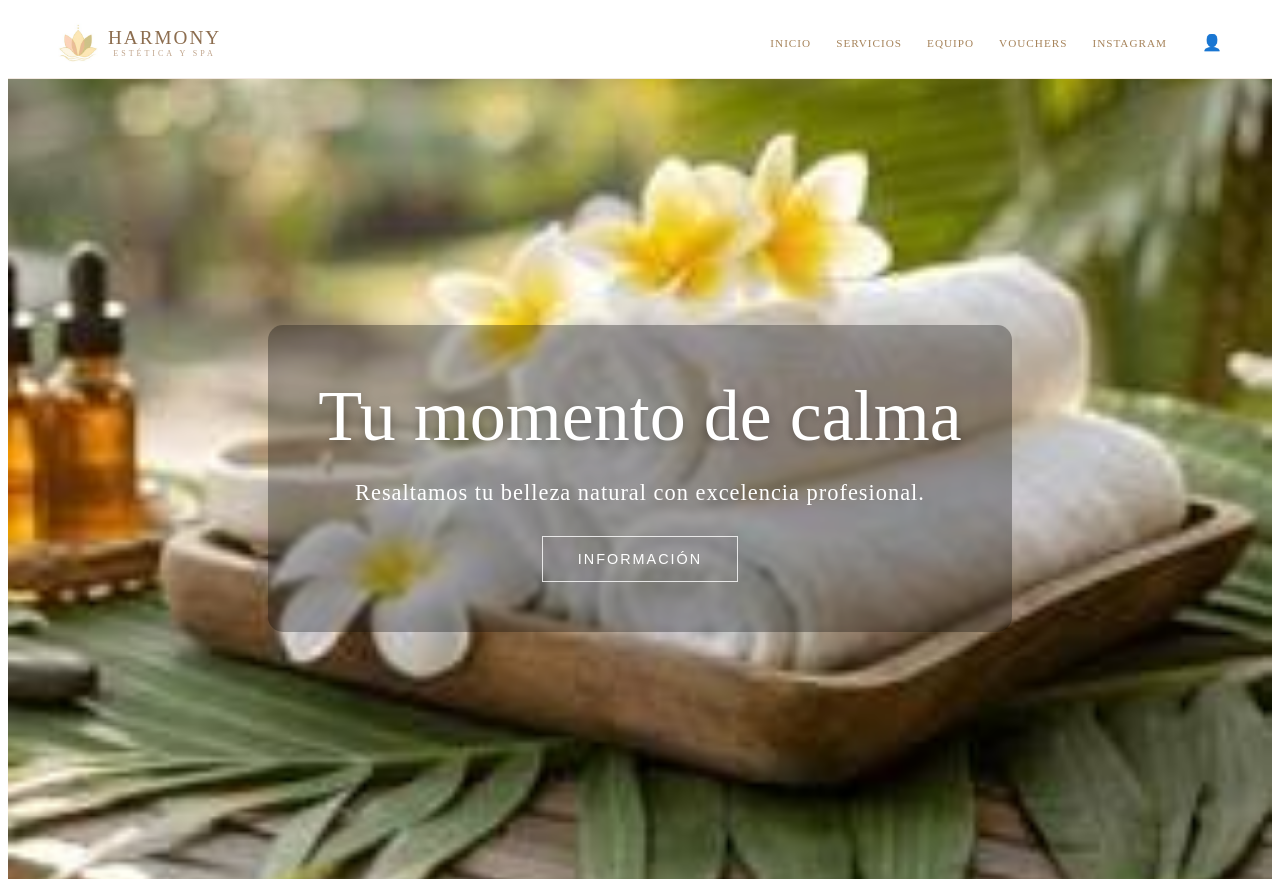
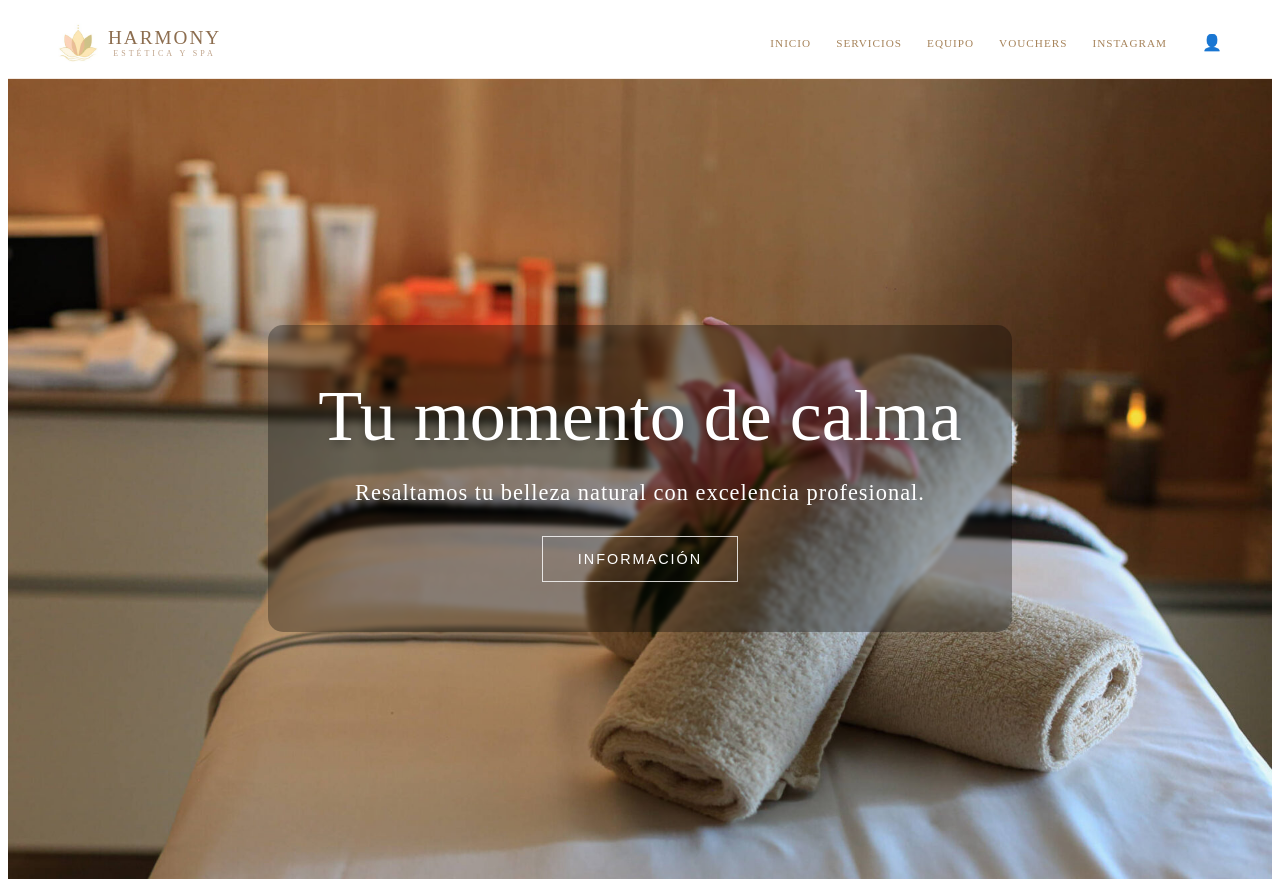
Before and after one commit to juanignaciochinetti1-droid/HARMONY-ESTETICA-Y-SPA, a React (Vite) app in the folder harmony-spa/: page / in a window 1280 px wide. Built offline with nearby package versions, Linux system fonts and the light colour scheme.

Commit message:
imagen actualizada

```diff
--- a/harmony-spa/src/components/Layout/Hero.jsx
+++ b/harmony-spa/src/components/Layout/Hero.jsx
@@ -17,7 +17,7 @@ const styles = {
     height: '100vh',
     width: '100%',
     // Asegúrate de que el nombre del archivo en la carpeta public sea exactamente este
-    backgroundImage: 'url("/fondo-home.jpg")',
+    backgroundImage: 'url("/toallas.jpg")',
 
     /* 1. ESTO EVITA EL PIXELADO EN PANTALLAS GRANDES */
     backgroundSize: 'cover',
```
Also changed, not shown: harmony-spa/public/toallas.jpg (added).
